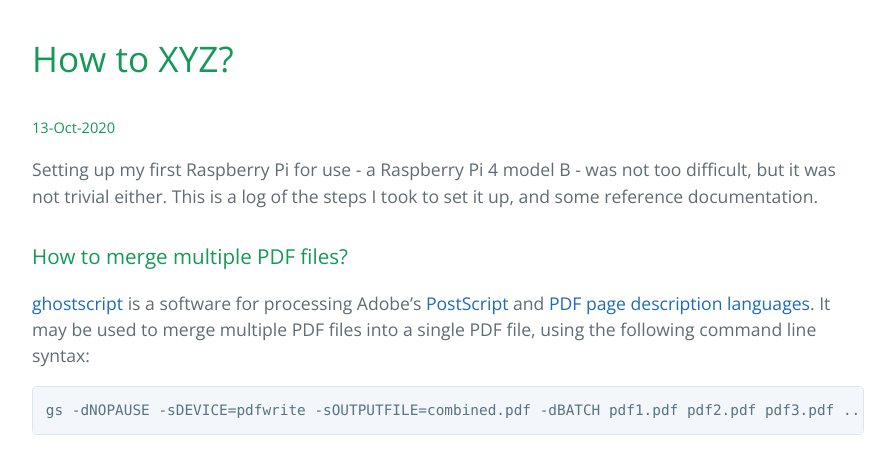
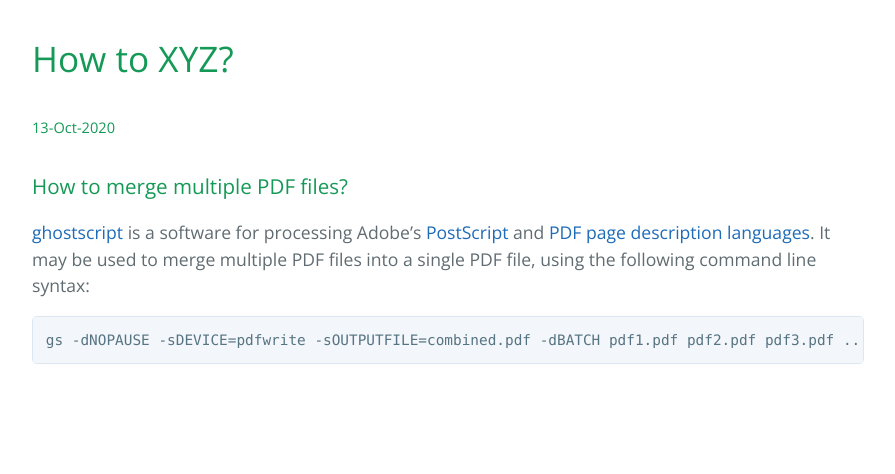
Before and after one commit to vinitjoglekar/vinitjoglekar.github.io, a Jekyll site: the page built from _pages/how_to_1.md, in a window 1280 px wide. Shown: the top 474 px of the page, without its empty margins (192-1087 px from the left). Built offline with Jekyll 4.4.1, drawn with Linux system fonts in a browser that asks for light colours.

Commit message:
Update how_to_1.md

````diff
--- a/_pages/how_to_1.md
+++ b/_pages/how_to_1.md
@@ -6,8 +6,6 @@ title: How to XYZ?
 # How to XYZ?
 ##### 13-Oct-2020
 
-Setting up my first Raspberry Pi for use - a Raspberry Pi 4 model B - was not too difficult, but it was not trivial either. This is a log of the steps I took to set it up, and some reference documentation.
-
 ### How to merge multiple PDF files?
 [ghostscript](https://en.wikipedia.org/wiki/Ghostscript) is a software for processing Adobe's [PostScript](https://en.wikipedia.org/wiki/PostScript) and [PDF](https://en.wikipedia.org/wiki/Portable_Document_Format) [page description languages](https://en.wikipedia.org/wiki/Page_description_language). It may be used to merge multiple PDF files into a single PDF file, using the following command line syntax:
 ``` Shell
````
